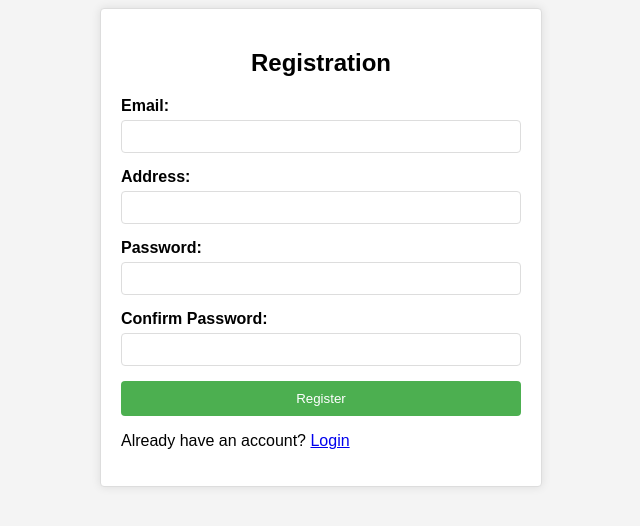
After one commit to divadajoh/webshop, a PHP site: page /register.php in a window 1280 px wide. The commit adds this page. Shown: the top 526 px of the page, without its empty margins (319-959 px from the left). Run offline with PHP 8.4, Linux system fonts and the light colour scheme.

Commit message:
added registration and login

```diff
--- a/init/init.php
+++ b/init/init.php
@@ -1,3 +1,3 @@
 <?php
-$con=new mysqli('localhost','root','', "travian");
+$con=new mysqli('localhost','root','', "webshop");
 ?>
--- /dev/null
+++ b/register.php
@@ -0,0 +1,190 @@
+<!DOCTYPE html>
+<html>
+<head>
+
+    <title>Registration Page</title>
+    <style>
+        body {
+            font-family: Arial, sans-serif;
+            background-color: #f4f4f4;
+        }
+
+        .container {
+            max-width: 400px;
+            margin: 0 auto;
+            padding: 20px;
+            background-color: #ffffff;
+            border: 1px solid #ddd;
+            border-radius: 4px;
+            box-shadow: 0 0 10px rgba(0, 0, 0, 0.1);
+        }
+
+        h2 {
+            text-align: center;
+        }
+
+        .form-group {
+            margin-bottom: 15px;
+        }
+
+        .form-group label {
+            display: block;
+            margin-bottom: 5px;
+            font-weight: bold;
+        }
+
+        .form-group input[type="text"],
+        .form-group input[type="password"] {
+            width: 100%;
+            padding: 8px;
+            border: 1px solid #ddd;
+            border-radius: 4px;
+            box-sizing: border-box;
+        }
+
+        .form-group .error-message {
+            color: #ff0000;
+        }
+
+        .form-group .success-message {
+            color: #008000;
+        }
+
+        .form-group .message {
+            margin-top: 5px;
+        }
+
+        .form-group .message a {
+            text-decoration: none;
+        }
+
+        .form-group .message a:hover {
+            text-decoration: underline;
+        }
+
+        .form-group .btn {
+            display: block;
+            width: 100%;
+            padding: 10px;
+            background-color: #4caf50;
+            color: #ffffff;
+            text-align: center;
+            border: none;
+            border-radius: 4px;
+            cursor: pointer;
+        }
+
+        .form-group .btn:hover {
+            background-color: #45a049;
+        }
+    </style>
+</head>
+<body>
+    <div class="container">
+        <h2>Registration</h2>
+        <form method="POST" action="RegistracijaController.php" name="form">
+            <div>
+                <?php if(isset($_GET["message"])): ?>
+                <p style="color:white;background-color: red;border:2px solid red;border-radius:5px;height:40px;text-align: center;padding-top:20px;"><?php echo($_GET["message"]) ?></p>;
+                <?php endif; ?>
+            </div>
+            <div class="form-group">
+                <label for="email">Email:</label>
+                <input type="text" id="email" name="email" required/>
+            </div>
+            <div class="form-group">
+                <label for="address">Address:</label>
+                <input type="text" id="address" name="address" onkeyup="preverjajNaslov()" required/>
+            </div>
+            <div class="form-group">
+                <label for="password">Password:</label>
+                <input type="password" id="password" name="password" onchange="preverjajGeslo()" required/>
+            </div>
+            <div class="form-group">
+                <label for="confirm_password">Confirm Password:</label>
+                <input type="password"id="confirm_password" name="confirm_password"  onchange="preverjajGeslo()"  required/>
+            </div>
+            <div class="form-group">
+                <input   type="submit" value="Register" class="btn"  required/>
+            </div>
+            <div class="form-group message">
+                <p>Already have an account? <a href="login.php">Login</a></p>
+            </div>
+        </form>
+    </div>
+    <script src="https://code.jquery.com/jquery-3.7.0.min.js" integrity="sha256-2Pmvv0kuTBOenSvLm6bvfBSSHrUJ+3A7x6P5Ebd07/g=" crossorigin="anonymous"></script>
+   <script>
+
+      var pravilniGesli=false;
+      var pravilniNaslov=false;
+
+
+
+    function preverjajNaslov(){
+        var address=document.getElementById("address").value;
+        var containsNumber = false;
+        for(var i=0;i<address.length;i++){
+            var crka=address.charAt(i);
+            if(!isNaN(crka)){
+                containsNumber=true;
+            }
+        }
+
+        if(containsNumber==false){
+           toggleError("address", true);
+           pravilniNaslov=false;
+
+        }
+        else{
+            toggleError("address", false);
+
+            pravilniNaslov=true;
+        }
+
+        //If first character is not space and is not a number.
+        if(!isNaN(address.charAt(0)) || address.charAt(0) == " "){
+            toggleError("address", true);
+
+        }
+        console.log(pravilniNaslov)
+    }
+
+
+    function preverjajGeslo(){
+        password = document.getElementById("password").value;
+        confirmedPassword = document.getElementById("confirm_password").value;
+
+            if(password == confirmedPassword){
+                    toggleError("password", false);
+                    toggleError("confirm_password", false);
+                    pravilniGesli=true
+            }else{
+                    toggleError("password", true);
+                    toggleError("confirm_password", true);
+                    pravilniGesli=false
+            }
+    }
+
+    function preverjanje(e){
+        if(pravilniGesli==true && pravilniNaslov==true){
+            window.location.href="home.php";
+        }else{
+            e.preventDefault();
+        }
+     }
+
+
+
+    function toggleError(id,isError){
+        if(isError==true){
+        $("#"+id).css("borderColor", "#ff0000");
+
+
+        }
+        else{
+            $("#"+id).css("borderColor","#008000");
+        }
+    }
+    </script>
+</body>
+</html>
```
Also changed, not shown: RegistracijaController.php (added, +34 -0 lines), dao/UporabnikDAO.php (added, +34 -0 lines), login.php (added, +124 -0 lines), models/UporabnikModel.php (added, +36 -0 lines), index.php (deleted).
